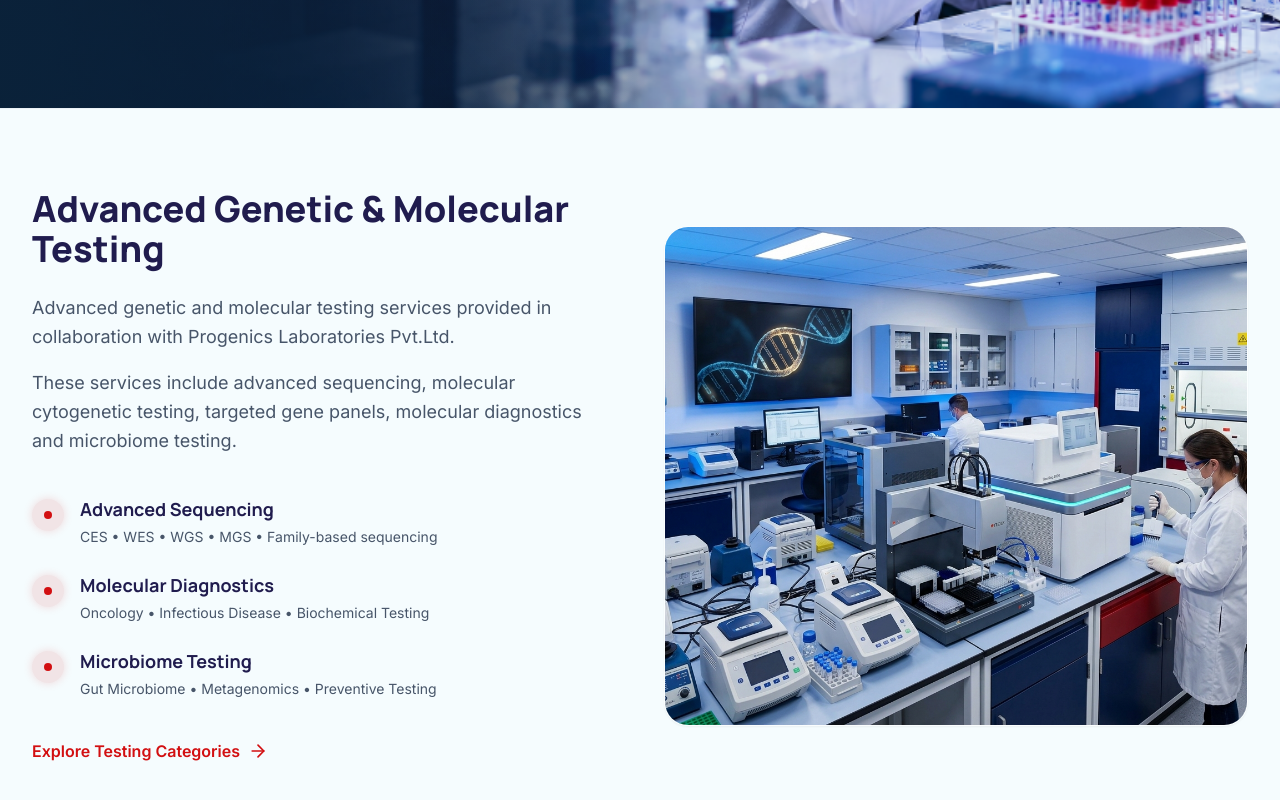
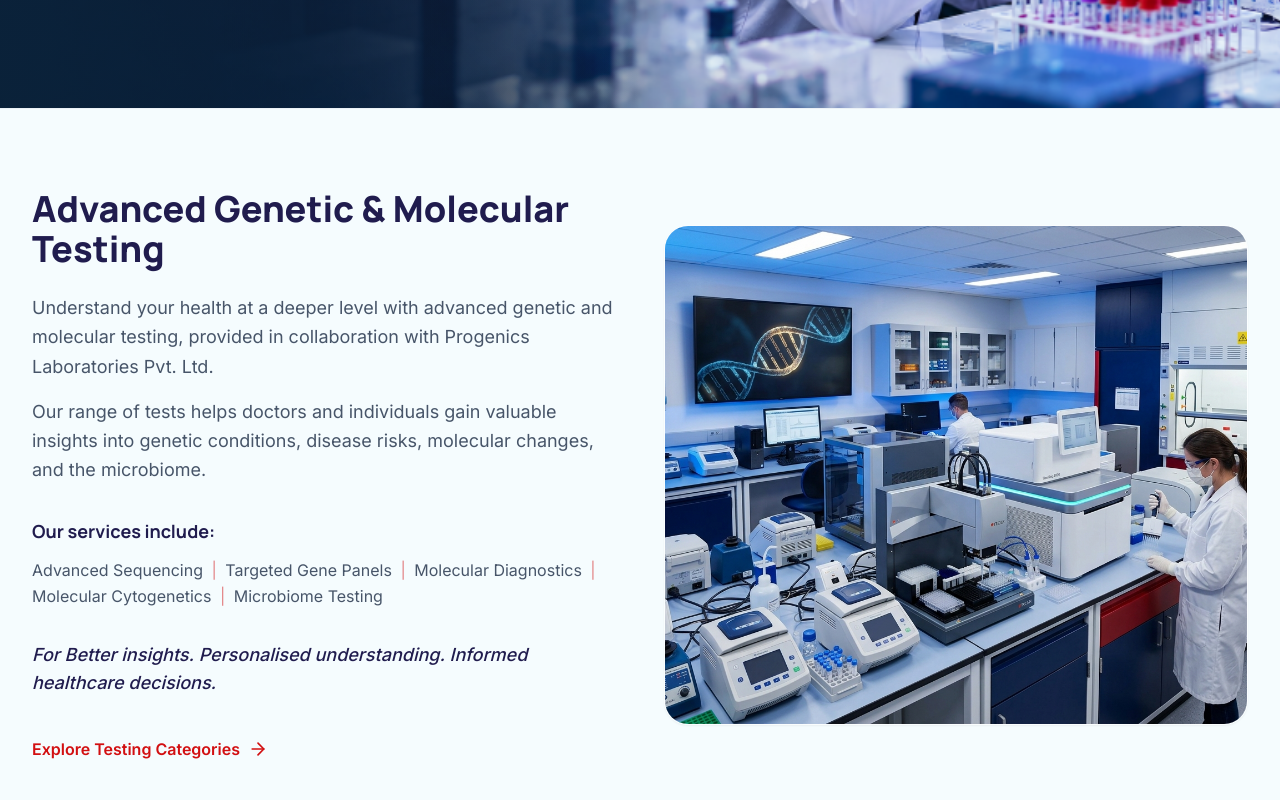
Before and after one commit to richards1928/genesisdiagnostics, a React (Vite) app: page /advanced-genetic-tests in a window 1280 px wide. Shown: the part 572-1372 px from the top of the page. Built offline with nearby package versions, Linux system fonts and the light colour scheme.

Commit message:
Update advanced genetic testing introduction

```diff
--- a/src/pages/AdvancedDiagnosticsPage.tsx
+++ b/src/pages/AdvancedDiagnosticsPage.tsx
@@ -54,45 +54,26 @@ function WhatAreAdvancedTests() {
             <h2 className="text-3xl md:text-4xl font-heading font-extrabold text-primary mb-6">
               Advanced Genetic & Molecular Testing
             </h2>
-            <div className="space-y-4 text-slate-600 text-lg leading-relaxed mb-10">
+            <div className="space-y-4 text-slate-600 text-lg leading-relaxed mb-8">
               <p>
-                Advanced genetic and molecular testing services provided in collaboration with Progenics Laboratories Pvt.Ltd.
+                Understand your health at a deeper level with advanced genetic and molecular testing, provided in collaboration with Progenics Laboratories Pvt. Ltd.
               </p>
               <p>
-                These services include advanced sequencing, molecular cytogenetic testing, targeted gene panels, molecular diagnostics and microbiome testing.
+                Our range of tests helps doctors and individuals gain valuable insights into genetic conditions, disease risks, molecular changes, and the microbiome.
               </p>
             </div>
 
-            <div className="space-y-6 mb-10">
-              <div className="flex items-start">
-                <div className="w-8 h-8 rounded-full bg-medical/10 flex items-center justify-center mr-4 flex-shrink-0 mt-1 glow-red">
-                  <div className="w-2 h-2 rounded-full bg-medical"></div>
-                </div>
-                <div>
-                  <h4 className="font-heading font-bold text-primary text-lg">Advanced Sequencing</h4>
-                  <p className="text-sm text-slate-600 mt-1">CES • WES • WGS • MGS • Family-based sequencing</p>
-                </div>
-              </div>
+            <div className="mb-8">
+              <h4 className="font-heading font-bold text-primary text-lg mb-3">Our services include:</h4>
+              <p className="text-slate-600 leading-relaxed">
+                Advanced Sequencing <span className="text-medical/50 mx-1">|</span> Targeted Gene Panels <span className="text-medical/50 mx-1">|</span> Molecular Diagnostics <span className="text-medical/50 mx-1">|</span> Molecular Cytogenetics <span className="text-medical/50 mx-1">|</span> Microbiome Testing
+              </p>
+            </div>
 
-              <div className="flex items-start">
-                <div className="w-8 h-8 rounded-full bg-medical/10 flex items-center justify-center mr-4 flex-shrink-0 mt-1 glow-red">
-                  <div className="w-2 h-2 rounded-full bg-medical"></div>
-                </div>
-                <div>
-                  <h4 className="font-heading font-bold text-primary text-lg">Molecular Diagnostics</h4>
-                  <p className="text-sm text-slate-600 mt-1">Oncology • Infectious Disease • Biochemical Testing</p>
-                </div>
-              </div>
-
-              <div className="flex items-start">
-                <div className="w-8 h-8 rounded-full bg-medical/10 flex items-center justify-center mr-4 flex-shrink-0 mt-1 glow-red">
-                  <div className="w-2 h-2 rounded-full bg-medical"></div>
-                </div>
-                <div>
-                  <h4 className="font-heading font-bold text-primary text-lg">Microbiome Testing</h4>
-                  <p className="text-sm text-slate-600 mt-1">Gut Microbiome • Metagenomics • Preventive Testing</p>
-                </div>
-              </div>
+            <div className="mb-10">
+              <p className="text-primary font-medium italic text-lg">
+                For Better insights. Personalised understanding. Informed healthcare decisions.
+              </p>
             </div>
 
             <div>
```
